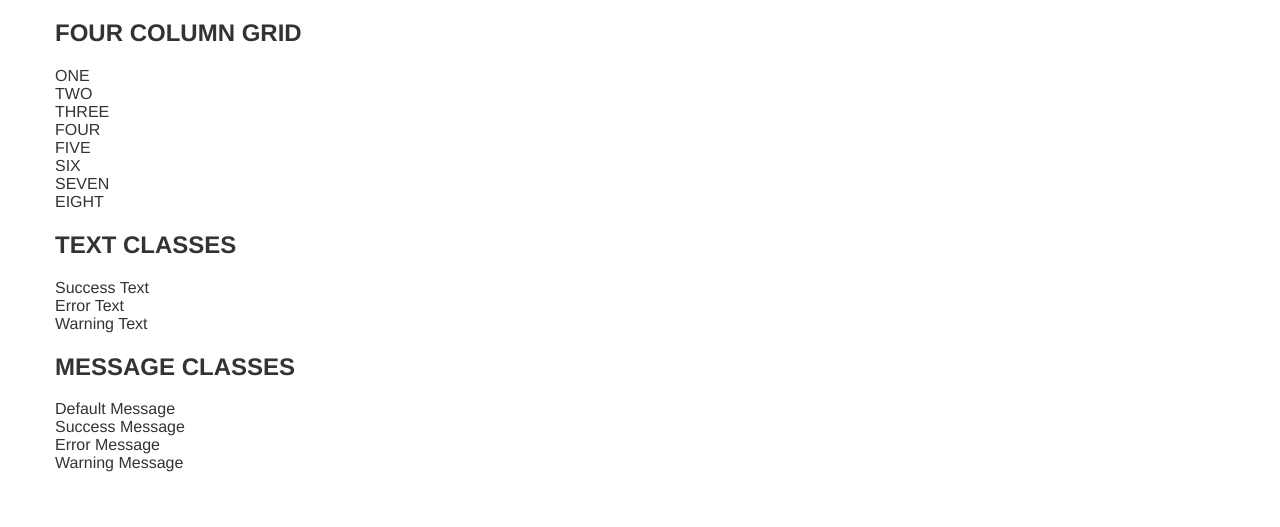
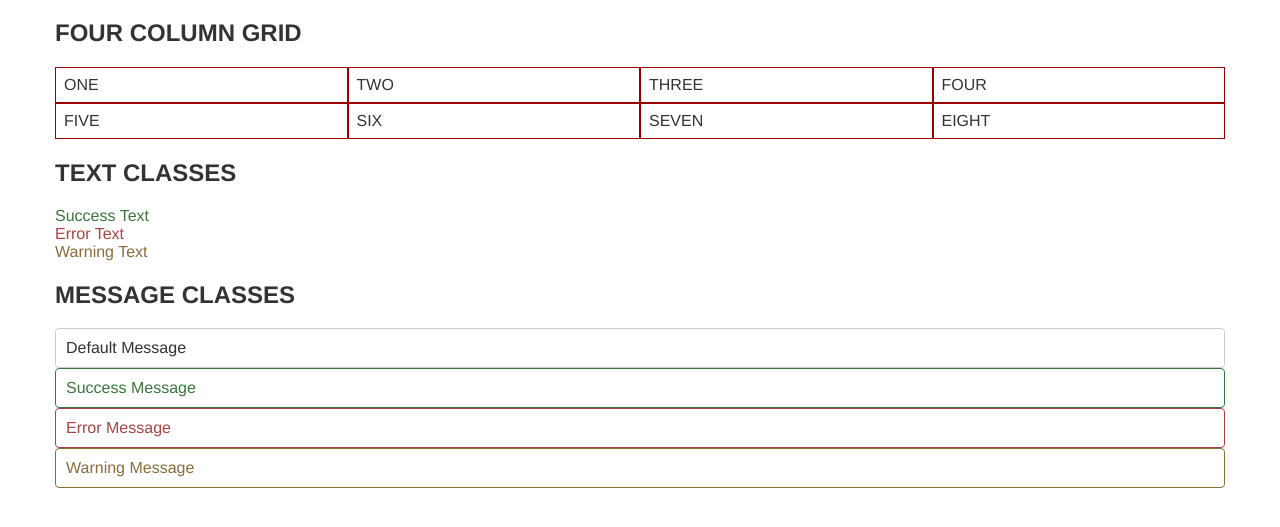
Before and after one commit to OnixCode/micobcamp, a plain HTML site: page scss/index.html in a window 1280 px wide. Shown: the part 61-588 px from the top of the page. Drawn offline with nearby package versions, Linux system fonts and the light colour scheme; files that its build step writes are made by us from their sources.

Commit message:
Updates to all SASS content adding formatting to web page.

```diff
--- a/scss/main.scss
+++ b/scss/main.scss
@@ -2,6 +2,19 @@
 
 $primary-font-stack: "Helvetica Neue",Helvetica,Arial,sans-serif;
 $primary-color: #333;
+$success-color: #3c763d;
+$warning-color: #8a6d3b;
+$error-color: #a94442;
+
+/* mixins */
+/* clear floats*/
+@mixin clearfix() {
+  &:after {
+    content:"";
+    display: table;
+    clear: both;
+  }
+}
 
 /* universal settings */
 
@@ -17,3 +30,58 @@ body {
   padding: 0;
   width: 1170px;
 }
+
+/* Utility Classes */
+
+.clearfix {
+  @include clearfix();
+}
+
+/** Rows and Columns */
+.row {
+  @include clearfix();
+}
+
+.col {
+  float: left;
+  width: 25%;
+  padding: .5rem;
+
+  /* debug */
+  border: 1px solid #990000;
+  background: #fff;
+}
+
+.text-success {
+  color: $success-color;
+}
+
+.text-error {
+  color: $error-color;
+}
+
+.text-warning {
+  color: $warning-color;
+}
+.message {
+  border: 1px solid #ccc;
+  border-radius: 4px;
+  padding: 10px;
+  color: #333;
+}
+.message-success {
+    @extend .message;
+    border-color: $success-color;
+    color: $success-color;
+}
+
+.message-error {
+  @extend .message;
+  border-color: $error-color;
+  color: $error-color;
+}
+.message-warning {
+  @extend .message;
+  border-color: $warning-color;
+  color: $warning-color;
+}
```
Also changed, not shown: scss/main.css (added), 1 other file.
